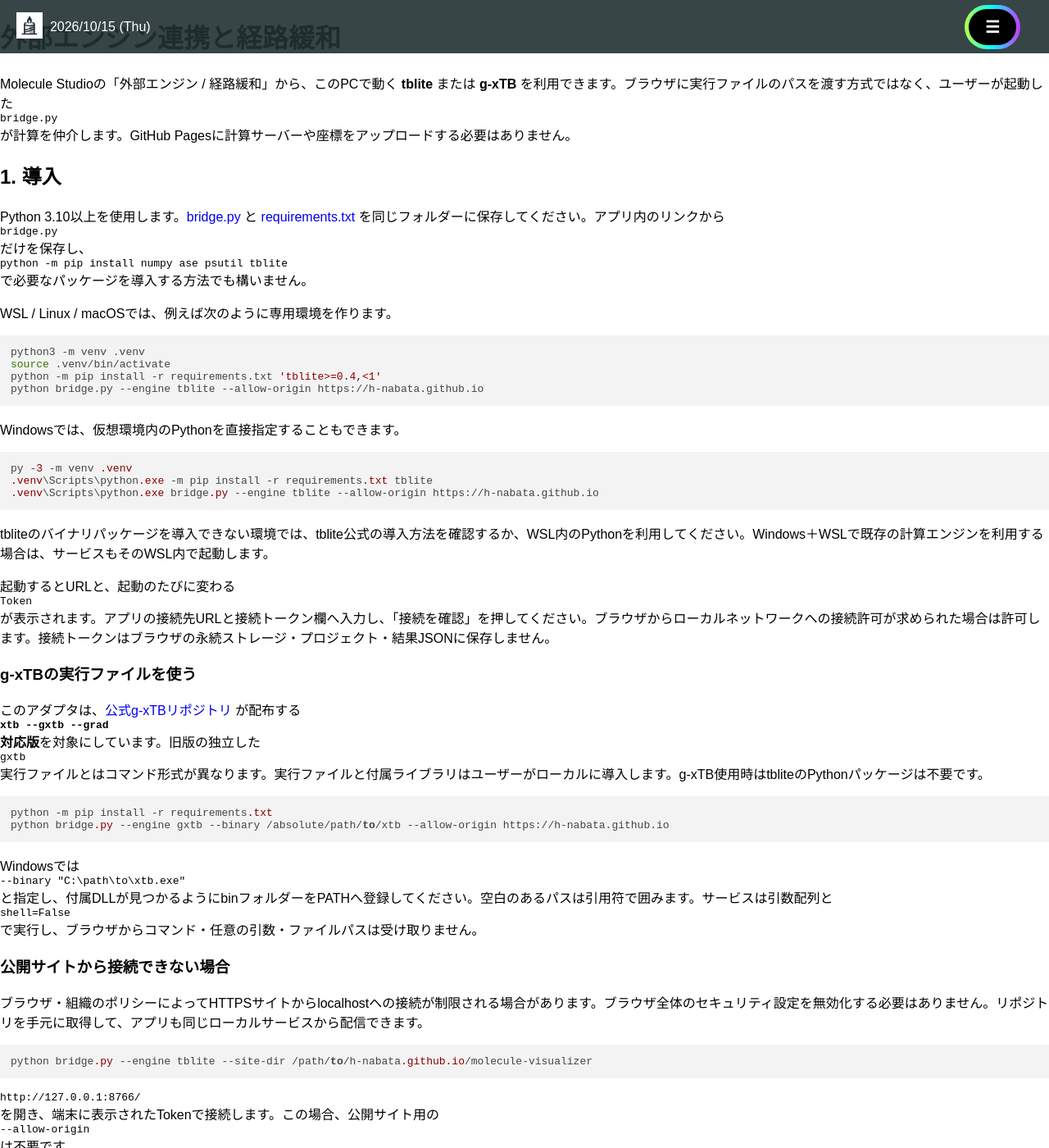
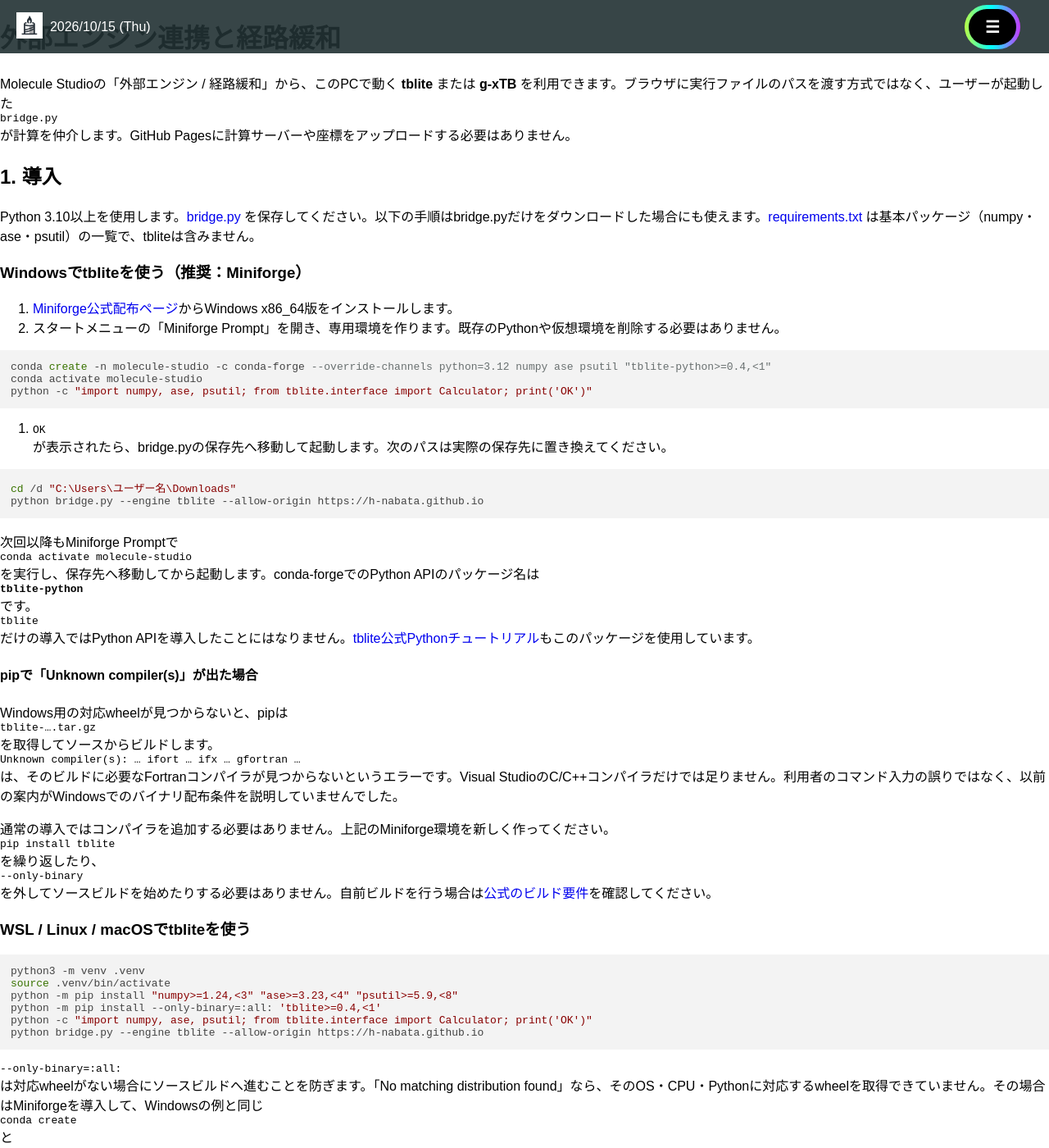
Before and after one commit to h-nabata/h-nabata.github.io, a Jekyll site: the page built from molecule-visualizer/local-engine/README.md, in a window 1280 px wide and 1400 px high. Shown: the whole window at 82% size. Built offline with Jekyll 4.4.1, drawn with Linux system fonts in a browser that asks for light colours; nearby versions of some CDN libraries; our own code applies the rules of GitHub Pages for plain Markdown files; some of the changed text lies outside the part shown.

Commit message:
Fix Windows tblite setup instructions with conda-forge Python API

````diff
--- a/molecule-visualizer/index.html
+++ b/molecule-visualizer/index.html
@@ -343,11 +343,25 @@ H 1.0 0 0
   <h2>外部エンジン / 経路緩和</h2>
   <p class="mv-small">計算はこのPCで起動したサービス上で実行します。座標はローカルサービスへ送信されます。接続トークンはこの画面のメモリだけに保持します。</p>
   <details class="mv-engine-setup"><summary>初回のセットアップ</summary>
-    <p><a href="./local-engine/bridge.py" download>bridge.pyをダウンロード</a>し、Python 3.10以上の環境で次を実行してください。</p>
-    <pre>python -m pip install numpy ase psutil tblite
+    <p><a href="./local-engine/bridge.py" download>bridge.pyをダウンロード</a>してください。Python 3.10以上が必要です。導入方法はOSと計算エンジンによって異なります。</p>
+    <p><strong>Windowsでtbliteを使う場合（推奨）</strong>：<a href="https://conda-forge.org/download/" target="_blank" rel="noopener">Miniforge</a>のWindows x86_64版をインストールし、スタートメニューの「Miniforge Prompt」で次を実行します。</p>
+    <pre>conda create -n molecule-studio -c conda-forge --override-channels python=3.12 numpy ase psutil "tblite-python&gt;=0.4,&lt;1"
+conda activate molecule-studio
+python -c "import numpy, ase, psutil; from tblite.interface import Calculator; print('OK')"</pre>
+    <p>続いて、bridge.pyを保存したフォルダーへ移動して起動します（下のパスは実際の保存先に置き換えてください）。</p>
+    <pre>cd /d "C:\Users\ユーザー名\Downloads"
 python bridge.py --engine tblite --allow-origin https://h-nabata.github.io</pre>
-    <p>g-xTBの場合は、--gxtb --grad対応のxtbをローカルで指定します（tbliteのインストールは不要）。</p>
-    <pre>python bridge.py --engine gxtb --binary /absolute/path/to/xtb --allow-origin https://h-nabata.github.io</pre>
+    <p>Windowsのpipでtbliteの対応wheelが見つからない場合はソースビルドになり、Fortranコンパイラがないと「Unknown compiler(s)」で失敗します。通常の導入では上記のconda環境を使ってください。condaのPython APIのパッケージ名は<strong>tblite-python</strong>です。</p>
+    <p><strong>WSL / Linux / macOSでtbliteを使う場合</strong>：専用の仮想環境を作り、次を実行します。</p>
+    <pre>python3 -m venv .venv
+source .venv/bin/activate
+python -m pip install "numpy&gt;=1.24,&lt;3" "ase&gt;=3.23,&lt;4" "psutil&gt;=5.9,&lt;8"
+python -m pip install --only-binary=:all: "tblite&gt;=0.4,&lt;1"
+python bridge.py --engine tblite --allow-origin https://h-nabata.github.io</pre>
+    <p>対応wheelがない場合は、ソースビルドを行わずに停止します。その場合もMiniforgeで上記のconda環境を作成できます。</p>
+    <p><strong>g-xTBを使う場合</strong>：Pythonの専用環境で基本パッケージだけを導入し、--gxtb --grad対応のxtbをローカルで指定します。tbliteは不要です。Windowsの実行ファイルは --binary "C:\path\to\xtb.exe" のように指定します。</p>
+    <pre>python -m pip install "numpy&gt;=1.24,&lt;3" "ase&gt;=3.23,&lt;4" "psutil&gt;=5.9,&lt;8"
+python bridge.py --engine gxtb --binary /absolute/path/to/xtb --allow-origin https://h-nabata.github.io</pre>
     <p>起動時に表示されるTokenを下欄に貼り付けます。ブラウザが要求した場合は、このサイトからのローカルネットワーク接続を許可してください。WSLではサービスも計算エンジンと同じWSL環境で起動します。</p>
     <p><a href="https://github.com/h-nabata/h-nabata.github.io/blob/main/molecule-visualizer/local-engine/README.md" target="_blank" rel="noopener">導入・周期系・計算方式の詳しい説明</a></p>
   </details>
--- a/molecule-visualizer/local-engine/README.md
+++ b/molecule-visualizer/local-engine/README.md
@@ -4,26 +4,46 @@ Molecule Studioの「外部エンジン / 経路緩和」から、このPCで動
 
 ## 1. 導入
 
-Python 3.10以上を使用します。[bridge.py](./bridge.py) と [requirements.txt](./requirements.txt) を同じフォルダーに保存してください。アプリ内のリンクから `bridge.py` だけを保存し、`python -m pip install numpy ase psutil tblite` で必要なパッケージを導入する方法でも構いません。
+Python 3.10以上を使用します。[bridge.py](./bridge.py) を保存してください。以下の手順はbridge.pyだけをダウンロードした場合にも使えます。[requirements.txt](./requirements.txt) は基本パッケージ（numpy・ase・psutil）の一覧で、tbliteは含みません。
 
-WSL / Linux / macOSでは、例えば次のように専用環境を作ります。
+### Windowsでtbliteを使う（推奨：Miniforge）
 
-```bash
-python3 -m venv .venv
-source .venv/bin/activate
-python -m pip install -r requirements.txt 'tblite>=0.4,<1'
+1. [Miniforge公式配布ページ](https://conda-forge.org/download/)からWindows x86_64版をインストールします。
+2. スタートメニューの「Miniforge Prompt」を開き、専用環境を作ります。既存のPythonや仮想環境を削除する必要はありません。
+
+```bat
+conda create -n molecule-studio -c conda-forge --override-channels python=3.12 numpy ase psutil "tblite-python>=0.4,<1"
+conda activate molecule-studio
+python -c "import numpy, ase, psutil; from tblite.interface import Calculator; print('OK')"
+```
+
+3. `OK`が表示されたら、bridge.pyの保存先へ移動して起動します。次のパスは実際の保存先に置き換えてください。
+
+```bat
+cd /d "C:\Users\ユーザー名\Downloads"
 python bridge.py --engine tblite --allow-origin https://h-nabata.github.io
 ```
 
-Windowsでは、仮想環境内のPythonを直接指定することもできます。
+次回以降もMiniforge Promptで `conda activate molecule-studio` を実行し、保存先へ移動してから起動します。conda-forgeでのPython APIのパッケージ名は **`tblite-python`** です。`tblite`だけの導入ではPython APIを導入したことにはなりません。[tblite公式Pythonチュートリアル](https://tblite.readthedocs.io/en/latest/tutorial/python/singlepoint.html)もこのパッケージを使用しています。
 
-```powershell
-py -3 -m venv .venv
-.venv\Scripts\python.exe -m pip install -r requirements.txt tblite
-.venv\Scripts\python.exe bridge.py --engine tblite --allow-origin https://h-nabata.github.io
+#### pipで「Unknown compiler(s)」が出た場合
+
+Windows用の対応wheelが見つからないと、pipは `tblite-….tar.gz` を取得してソースからビルドします。`Unknown compiler(s): … ifort … ifx … gfortran …` は、そのビルドに必要なFortranコンパイラが見つからないというエラーです。Visual StudioのC/C++コンパイラだけでは足りません。利用者のコマンド入力の誤りではなく、以前の案内がWindowsでのバイナリ配布条件を説明していませんでした。
+
+通常の導入ではコンパイラを追加する必要はありません。上記のMiniforge環境を新しく作ってください。`pip install tblite`を繰り返したり、`--only-binary`を外してソースビルドを始めたりする必要はありません。自前ビルドを行う場合は[公式のビルド要件](https://tblite.readthedocs.io/en/latest/installation.html)を確認してください。
+
+### WSL / Linux / macOSでtbliteを使う
+
+```sh
+python3 -m venv .venv
+source .venv/bin/activate
+python -m pip install "numpy>=1.24,<3" "ase>=3.23,<4" "psutil>=5.9,<8"
+python -m pip install --only-binary=:all: 'tblite>=0.4,<1'
+python -c "import numpy, ase, psutil; from tblite.interface import Calculator; print('OK')"
+python bridge.py --engine tblite --allow-origin https://h-nabata.github.io
 ```
 
-tbliteのバイナリパッケージを導入できない環境では、tblite公式の導入方法を確認するか、WSL内のPythonを利用してください。Windows＋WSLで既存の計算エンジンを利用する場合は、サービスもそのWSL内で起動します。
+`--only-binary=:all:` は対応wheelがない場合にソースビルドへ進むことを防ぎます。「No matching distribution found」なら、そのOS・CPU・Pythonに対応するwheelを取得できていません。その場合はMiniforgeを導入して、Windowsの例と同じ `conda create` と `conda activate` を使えます（フォルダー移動には通常の `cd` を使用）。Windows＋WSLで既存の計算エンジンを利用する場合は、サービスもそのWSL内で起動します。
 
 起動するとURLと、起動のたびに変わる `Token` が表示されます。アプリの接続先URLと接続トークン欄へ入力し、「接続を確認」を押してください。ブラウザからローカルネットワークへの接続許可が求められた場合は許可します。接続トークンはブラウザの永続ストレージ・プロジェクト・結果JSONに保存しません。
 
@@ -32,7 +52,7 @@ tbliteのバイナリパッケージを導入できない環境では、tblite
 このアダプタは、[公式g-xTBリポジトリ](https://github.com/grimme-lab/g-xtb) が配布する **`xtb --gxtb --grad` 対応版**を対象にしています。旧版の独立した `gxtb` 実行ファイルとはコマンド形式が異なります。実行ファイルと付属ライブラリはユーザーがローカルに導入します。g-xTB使用時はtbliteのPythonパッケージは不要です。
 
 ```bash
-python -m pip install -r requirements.txt
+python -m pip install "numpy>=1.24,<3" "ase>=3.23,<4" "psutil>=5.9,<8"
 python bridge.py --engine gxtb --binary /absolute/path/to/xtb --allow-origin https://h-nabata.github.io
 ```
 
--- a/molecule-visualizer/local-engine/requirements.txt
+++ b/molecule-visualizer/local-engine/requirements.txt
@@ -1,4 +1,6 @@
 numpy>=1.24,<3
 ase>=3.23,<4
 psutil>=5.9,<8
-# For the tblite backend, also install: tblite>=0.4,<1
+# tblite backend: see README.md for OS-specific setup.
+# Windows: conda-forge package tblite-python (not pip source builds).
+# Other platforms: python -m pip install --only-binary=:all: "tblite>=0.4,<1"
````
